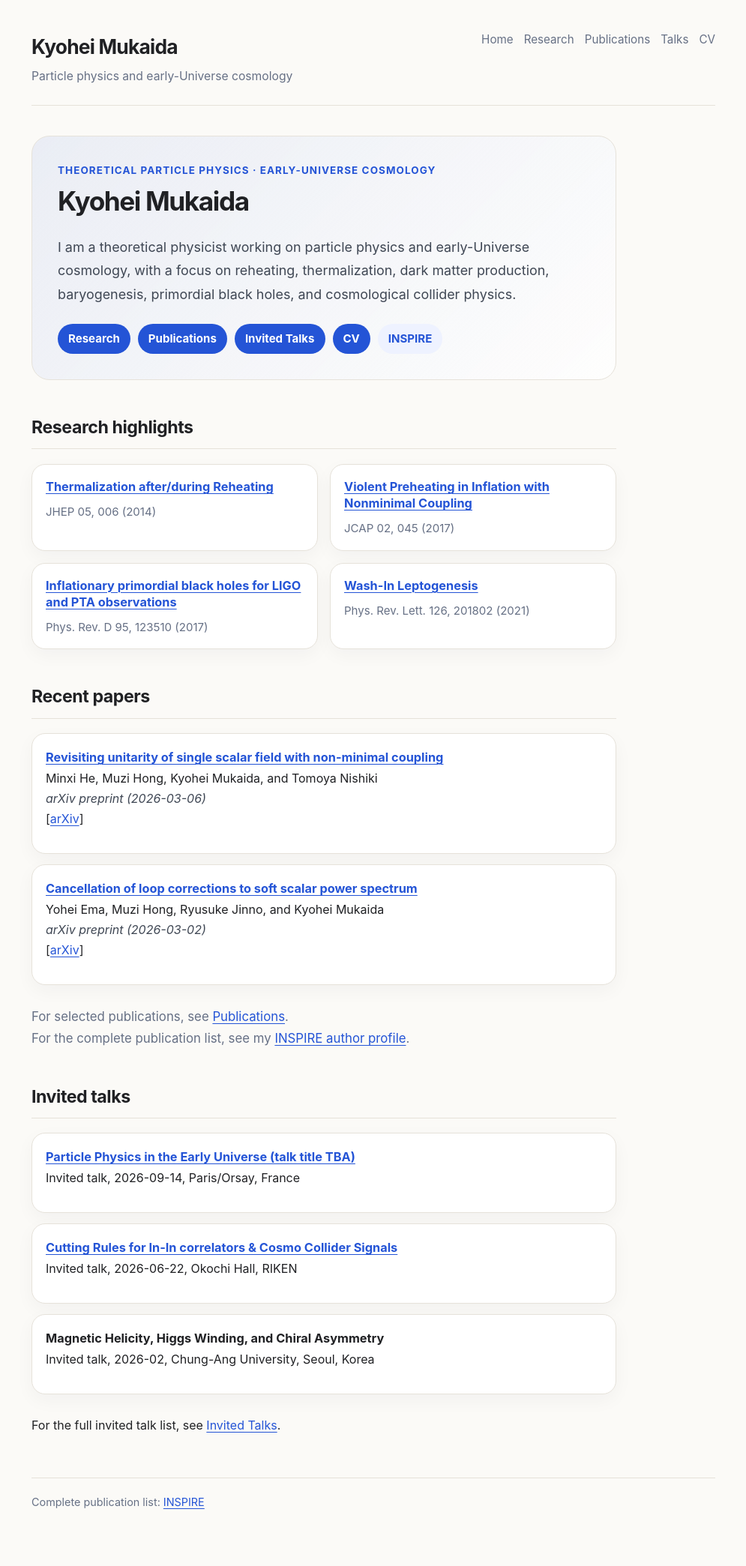
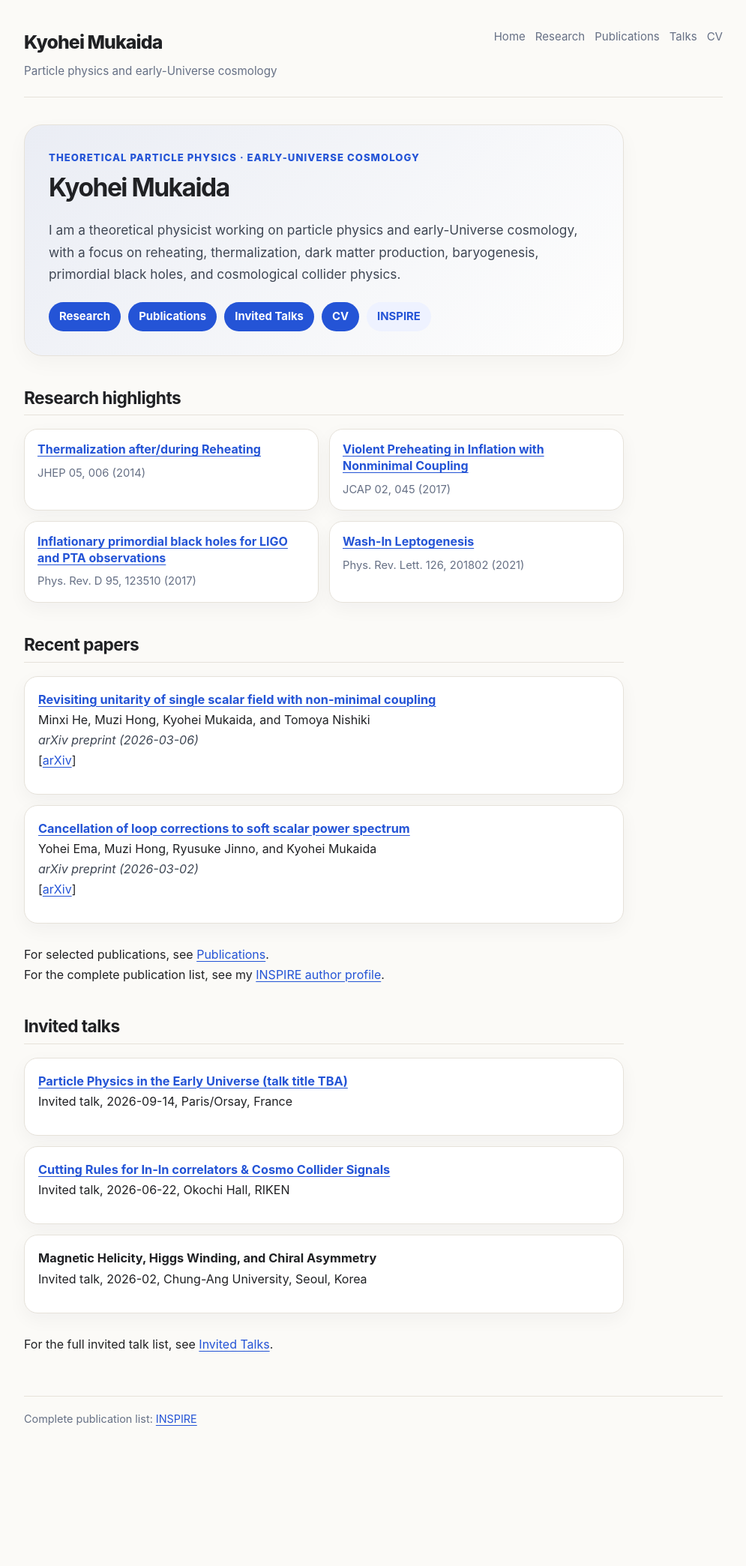
Before and after one commit to kyoheimukaida/kyoheimukaida.github.io, a Jekyll site: the page built from index.md, in a window 1280 px wide. Shown: the whole page at 75% size, without its empty margins (142-1137 px from the left). Built offline with Jekyll 4.4.1, drawn with Linux system fonts in a browser that asks for light colours; after the commit the page ends 1978 px from its top, so only the background shows below that.

Commit message:
style.css を更新

```diff
--- a/assets/css/style.css
+++ b/assets/css/style.css
@@ -6,10 +6,15 @@
   --accent: #2454d6;
   --accent-soft: #eef2ff;
   --card: #ffffff;
+  --shadow: 0 8px 24px rgba(18, 24, 40, 0.045);
 }
 
 * {
   box-sizing: border-box;
+}
+
+html {
+  -webkit-text-size-adjust: 100%;
 }
 
 body {
@@ -24,45 +29,45 @@ body {
     "Segoe UI",
     sans-serif;
   font-size: 16px;
-  line-height: 1.7;
+  line-height: 1.68;
 }
 
 .page {
-  max-width: 960px;
+  max-width: 980px;
   margin: 0 auto;
-  padding: 40px 24px 56px;
+  padding: 36px 24px 56px;
 }
 
 .site-header {
   display: flex;
   justify-content: space-between;
-  gap: 32px;
+  gap: 28px;
   align-items: flex-start;
-  padding-bottom: 24px;
-  margin-bottom: 40px;
+  padding-bottom: 22px;
+  margin-bottom: 36px;
   border-bottom: 1px solid var(--line);
 }
 
 .site-title {
   color: var(--text);
-  font-size: 1.65rem;
-  font-weight: 700;
-  letter-spacing: -0.03em;
+  font-size: 1.55rem;
+  font-weight: 760;
+  letter-spacing: -0.035em;
   text-decoration: none;
 }
 
 .site-subtitle {
   margin: 4px 0 0;
   color: var(--muted);
-  font-size: 0.98rem;
+  font-size: 0.95rem;
 }
 
 .site-nav {
   display: flex;
   flex-wrap: wrap;
-  gap: 14px;
+  gap: 13px;
   justify-content: flex-end;
-  font-size: 0.95rem;
+  font-size: 0.94rem;
 }
 
 .site-nav a {
@@ -76,27 +81,31 @@ body {
 }
 
 .content {
-  max-width: 780px;
+  max-width: 800px;
 }
 
 h1 {
-  margin: 0 0 24px;
-  font-size: 2.2rem;
-  line-height: 1.18;
-  letter-spacing: -0.04em;
+  margin: 0 0 22px;
+  font-size: 2.1rem;
+  line-height: 1.15;
+  letter-spacing: -0.045em;
 }
 
 h2 {
-  margin-top: 44px;
+  margin-top: 42px;
+  margin-bottom: 18px;
   padding-bottom: 8px;
   border-bottom: 1px solid var(--line);
-  font-size: 1.45rem;
-  letter-spacing: -0.02em;
+  font-size: 1.42rem;
+  line-height: 1.25;
+  letter-spacing: -0.025em;
 }
 
 h3 {
-  margin-top: 32px;
-  font-size: 1.15rem;
+  margin-top: 28px;
+  margin-bottom: 10px;
+  font-size: 1.08rem;
+  line-height: 1.35;
 }
 
 p {
@@ -114,11 +123,11 @@ ul {
 }
 
 li {
-  margin-bottom: 0.85rem;
+  margin-bottom: 0.75rem;
 }
 
 strong {
-  font-weight: 700;
+  font-weight: 720;
 }
 
 em {
@@ -131,54 +140,31 @@ hr {
   margin: 32px 0;
 }
 
-.content > p:first-of-type {
-  color: var(--muted);
-  font-size: 1.05rem;
-}
-
 .site-footer {
   margin-top: 56px;
-  padding-top: 20px;
+  padding-top: 18px;
   border-top: 1px solid var(--line);
   color: var(--muted);
   font-size: 0.9rem;
 }
 
-@media (max-width: 720px) {
-  .page {
-    padding: 28px 18px 44px;
-  }
-
-  .site-header {
-    display: block;
-  }
-
-  .site-nav {
-    justify-content: flex-start;
-    margin-top: 18px;
-  }
-
-  h1 {
-    font-size: 1.8rem;
-  }
-}
-
-/* Homepage hero */
+/* Home hero */
 
 .hero {
-  margin: 8px 0 44px;
+  margin: 4px 0 40px;
   padding: 32px;
   background:
-    linear-gradient(135deg, rgba(36, 84, 214, 0.08), rgba(255, 255, 255, 0.7));
+    linear-gradient(135deg, rgba(36, 84, 214, 0.08), rgba(255, 255, 255, 0.76));
   border: 1px solid var(--line);
-  border-radius: 22px;
+  border-radius: 24px;
+  box-shadow: 0 10px 28px rgba(18, 24, 40, 0.035);
 }
 
 .eyebrow {
   margin: 0 0 10px;
   color: var(--accent);
-  font-size: 0.88rem;
-  font-weight: 700;
+  font-size: 0.82rem;
+  font-weight: 760;
   letter-spacing: 0.08em;
   text-transform: uppercase;
 }
@@ -186,15 +172,15 @@ hr {
 .lead {
   max-width: 720px;
   color: #3f4754;
-  font-size: 1.12rem;
-  line-height: 1.75;
+  font-size: 1.08rem;
+  line-height: 1.72;
 }
 
 .button-row {
   display: flex;
   flex-wrap: wrap;
   gap: 10px;
-  margin-top: 24px;
+  margin-top: 22px;
 }
 
 .button {
@@ -206,8 +192,8 @@ hr {
   border-radius: 999px;
   background: var(--accent);
   color: #ffffff;
-  font-size: 0.94rem;
-  font-weight: 650;
+  font-size: 0.93rem;
+  font-weight: 680;
   text-decoration: none;
 }
 
@@ -226,36 +212,36 @@ hr {
   color: var(--accent);
 }
 
-/* Cards */
+/* Research highlight cards */
 
 .card-grid {
   display: grid;
   grid-template-columns: repeat(2, minmax(0, 1fr));
-  gap: 16px;
-  margin: 20px 0 32px;
+  gap: 14px;
+  margin: 18px 0 30px;
 }
 
 .paper-card {
-  padding: 18px 18px 16px;
+  padding: 16px 17px 15px;
   background: var(--card);
   border: 1px solid var(--line);
   border-radius: 18px;
-  box-shadow: 0 8px 24px rgba(18, 24, 40, 0.04);
+  box-shadow: var(--shadow);
 }
 
 .paper-card h3 {
-  margin: 0 0 10px;
-  font-size: 1.02rem;
+  margin: 0 0 8px;
+  font-size: 1.0rem;
   line-height: 1.35;
 }
 
 .paper-card p {
   margin: 0;
   color: var(--muted);
-  font-size: 0.94rem;
+  font-size: 0.92rem;
 }
 
-/* Auto-generated markdown lists as cards */
+/* Top-page auto-generated cards */
 
 .card-list {
   margin: 18px 0 28px;
@@ -270,165 +256,110 @@ hr {
 
 .card-list li {
   margin: 0;
-  padding: 18px 18px 16px;
+  padding: 17px 18px 15px;
   background: var(--card);
   border: 1px solid var(--line);
   border-radius: 18px;
-  box-shadow: 0 8px 24px rgba(18, 24, 40, 0.04);
+  box-shadow: var(--shadow);
 }
 
 .card-list li strong {
   font-size: 1.02rem;
 }
 
+/* Long record lists: talks.md, cv.md */
+
+.record-list {
+  margin: 18px 0 28px;
+}
+
+.record-list ul {
+  display: grid;
+  gap: 10px;
+  padding-left: 0;
+  list-style: none;
+}
+
+.record-list li {
+  margin: 0;
+  padding: 14px 16px 13px;
+  background: var(--card);
+  border: 1px solid var(--line);
+  border-radius: 14px;
+  box-shadow: 0 5px 16px rgba(18, 24, 40, 0.03);
+}
+
+.record-list li strong {
+  font-size: 0.98rem;
+}
+
+.record-list li em {
+  color: #4b5563;
+}
+
+/* Small utility text */
+
+.note,
+.small-note {
+  color: var(--muted);
+  font-size: 0.94rem;
+}
+
 /* Mobile */
 
 @media (max-width: 720px) {
+  body {
+    font-size: 15.5px;
+    line-height: 1.65;
+  }
+
+  .page {
+    padding: 26px 18px 44px;
+  }
+
+  .site-header {
+    display: block;
+    margin-bottom: 30px;
+  }
+
+  .site-nav {
+    justify-content: flex-start;
+    margin-top: 16px;
+    gap: 11px;
+  }
+
+  .site-title {
+    font-size: 1.45rem;
+  }
+
+  h1 {
+    font-size: 1.78rem;
+  }
+
+  h2 {
+    margin-top: 36px;
+    font-size: 1.32rem;
+  }
+
   .hero {
     padding: 24px 20px;
     border-radius: 18px;
+  }
+
+  .lead {
+    font-size: 1.02rem;
   }
 
   .card-grid {
     grid-template-columns: 1fr;
   }
 
-  .button-row {
-    gap: 8px;
+  .paper-card,
+  .card-list li {
+    border-radius: 16px;
+  }
+
+  .record-list li {
+    border-radius: 13px;
   }
 }
-
-/* Homepage hero */
-
-.hero {
-  margin: 8px 0 44px;
-  padding: 34px;
-  background:
-    linear-gradient(135deg, rgba(36, 84, 214, 0.08), rgba(255, 255, 255, 0.75));
-  border: 1px solid var(--line);
-  border-radius: 24px;
-}
-
-.eyebrow {
-  margin: 0 0 10px;
-  color: var(--accent);
-  font-size: 0.84rem;
-  font-weight: 750;
-  letter-spacing: 0.08em;
-  text-transform: uppercase;
-}
-
-.lead {
-  max-width: 720px;
-  color: #3f4754;
-  font-size: 1.12rem;
-  line-height: 1.75;
-}
-
-.button-row {
-  display: flex;
-  flex-wrap: wrap;
-  gap: 10px;
-  margin-top: 24px;
-}
-
-.button {
-  display: inline-flex;
-  align-items: center;
-  justify-content: center;
-  min-height: 38px;
-  padding: 7px 14px;
-  border-radius: 999px;
-  background: var(--accent);
-  color: #ffffff;
-  font-size: 0.94rem;
-  font-weight: 650;
-  text-decoration: none;
-}
-
-.button:hover {
-  color: #ffffff;
-  text-decoration: none;
-  filter: brightness(0.95);
-}
-
-.button.secondary {
-  background: var(--accent-soft);
-  color: var(--accent);
-}
-
-.button.secondary:hover {
-  color: var(--accent);
-}
-
-/* Cards */
-
-.card-grid {
-  display: grid;
-  grid-template-columns: repeat(2, minmax(0, 1fr));
-  gap: 16px;
-  margin: 20px 0 32px;
-}
-
-.paper-card {
-  padding: 18px 18px 16px;
-  background: var(--card);
-  border: 1px solid var(--line);
-  border-radius: 18px;
-  box-shadow: 0 8px 24px rgba(18, 24, 40, 0.04);
-}
-
-.paper-card h3 {
-  margin: 0 0 10px;
-  font-size: 1.02rem;
-  line-height: 1.35;
-}
-
-.paper-card p {
-  margin: 0;
-  color: var(--muted);
-  font-size: 0.94rem;
-}
-
-/* Auto-generated markdown lists as cards */
-
-.card-list {
-  margin: 18px 0 28px;
-}
-
-.card-list ul {
-  display: grid;
-  gap: 14px;
-  padding-left: 0;
-  list-style: none;
-}
-
-.card-list li {
-  margin: 0;
-  padding: 18px 18px 16px;
-  background: var(--card);
-  border: 1px solid var(--line);
-  border-radius: 18px;
-  box-shadow: 0 8px 24px rgba(18, 24, 40, 0.04);
-}
-
-.card-list li strong {
-  font-size: 1.02rem;
-}
-
-/* Mobile */
-
-@media (max-width: 720px) {
-  .hero {
-    padding: 24px 20px;
-    border-radius: 18px;
-  }
-
-  .card-grid {
-    grid-template-columns: 1fr;
-  }
-
-  .button-row {
-    gap: 8px;
-  }
-}
```
